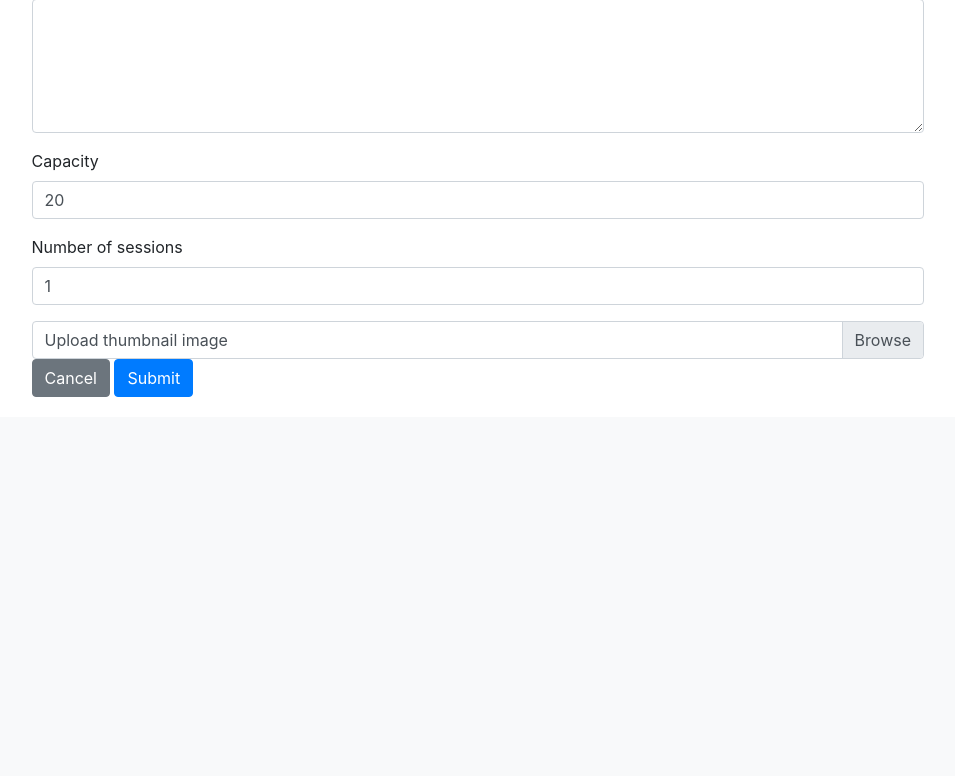
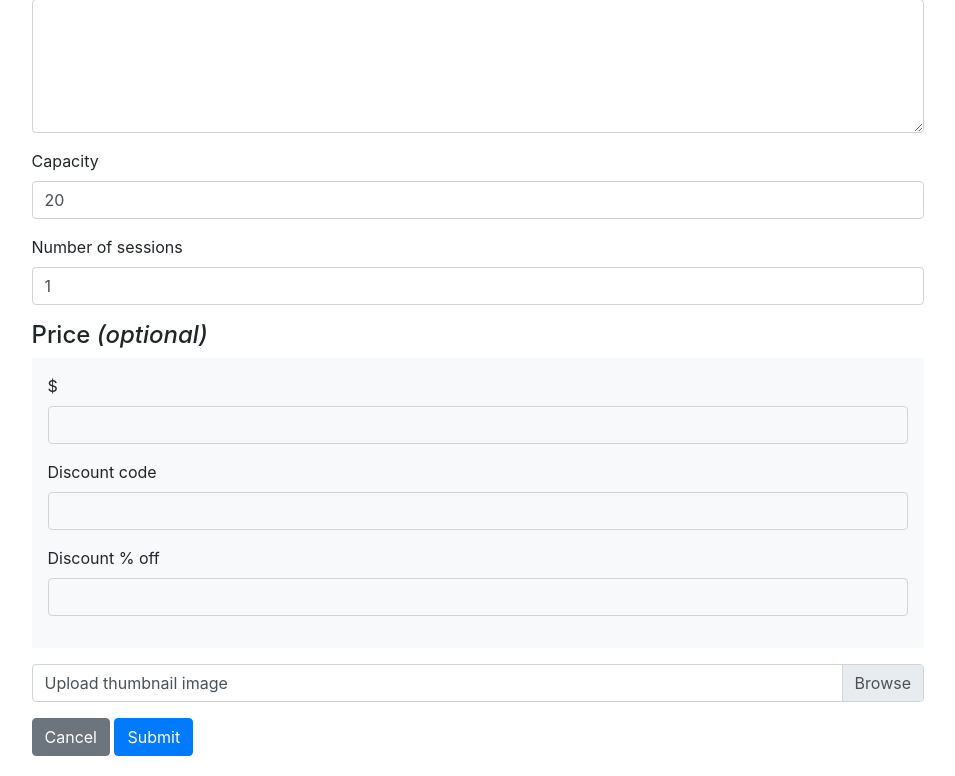
Before and after one commit to harryd16/flask-event-booking-app_service-mesh, a Python web app: template templates/edit_event.html in a window 1280 px wide. Shown: the part 497-1273 px from the top of the page, without its empty margins (321-1276 px from the left). Before the commit the page ends 894 px from the top, so only its background shows below. Run offline with Jinja, Linux system fonts and the light colour scheme; the template is opened without the code that fills it, so the values that code supplies are empty; some libraries are stand-ins or nearby versions.

Commit message:
Add discounts and partial search function

```diff
--- a/templates/base.html
+++ b/templates/base.html
@@ -21,7 +21,7 @@
             </a>
             <form class="form-inline">
                 <div class="input-group justify-content-between">
-                    <input class="form-control" type="search" placeholder="Search" aria-label="Search" width="300px">
+                    <input class="form-control" type="search" placeholder="Search" aria-label="Search" width="300px" name="search">
                     <div class="input-group-append">
                         <button class="btn btn-primary my-2 my-sm-0" type="submit">
                             <img src={{ url_for('static', filename='magnifying-glass.svg') }} alt="Search" style="filter:invert(100%)" height="15px">
--- a/templates/edit_event.html
+++ b/templates/edit_event.html
@@ -35,7 +35,22 @@
             <label for="numSessions">Number of sessions</label>
             <input id="numSessions" type="number" min="1" value="1" name="sessions" class="form-control">
         </div>
-        <div class="form-group custom-file">
+        <h4>Price <i>(optional)</i></h4>
+        <div class="bg-light p-3 mb-3">
+            <div class="form-group">
+                <label for="price">$</label>
+                <input id="price" type="number" min="0" value="" name="price" class="form-control bg-light">
+            </div>
+            <div class="form-group">
+                <label for="txtDiscount">Discount code</label>
+                <input id="txtDiscount" type="text" min="1" value="" name="discount_code" class="form-control bg-light">
+            </div>
+            <div class="form-group">
+                <label for="txtDiscountPercent">Discount % off</label>
+                <input id="txtDiscountPercent" type="number" min="0" max="100" value="" name="discount_percent" class="form-control bg-light">
+            </div>
+        </div>
+        <div class="form-group custom-file mb-3">
             <input id="uploadThumbnail" type="file" class="custom-file-input">
             <label class="custom-file-label" for="uploadThumbnail">Upload thumbnail image</label>
         </div>
--- a/templates/manage_events.html
+++ b/templates/manage_events.html
@@ -27,6 +27,7 @@
                     <h5 class="card-title mt-2">{{ event.title }}</h5>
                     <h6 class="card-subtitle mb-2 text-muted">{{ event.get_datetime_string_australian() }} @ {{ event.location }}</h6>
                     <p class="card-text">{{ event.response_going }} / {{ event.capacity }} registered going</p>
+                    <p class="card-text">Discount codes valid: {% for discount in event.valid_discount_codes %}{{ discount.code }}:{{ discount.percent_off }}&nbsp;{% endfor %}</p>
                 </div>
             </div>
             <div class="col-lg-2 col-md-12 d-flex flex-column mt-2 mb-2 justify-content-center">
```
Also changed, not shown: app.py (+21 -16 lines), models.py (+20 -0 lines), test_data.py (+15 -4 lines), data.sqlite, templates/search_results.html (added).
